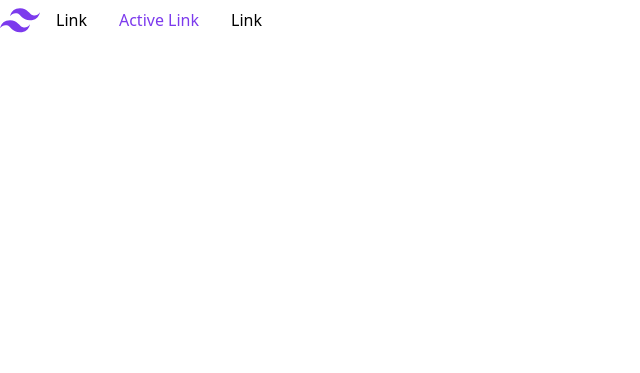
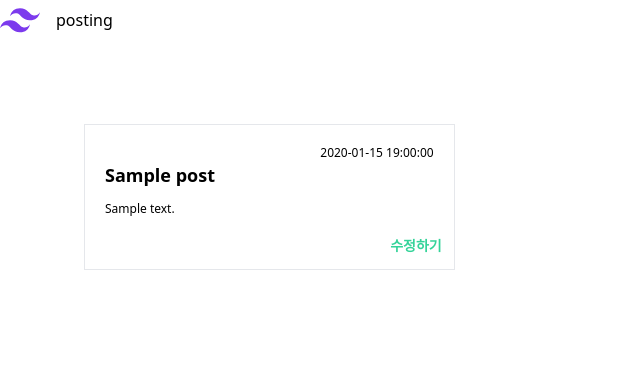
Before and after one commit to MJoon-Jung/WEB, a Laravel app: page /post in a window 1280 px wide. Shown: the top 373 px of the page, without its empty margins (0-640 px from the left). Run offline with Laravel 8, Linux system fonts and the light colour scheme; a user stored in the database is signed in; tables that the repository leaves empty hold one stand-in row (values such as "Sample post"); style sheets or scripts are compiled from the project's sources.

Commit message:
laravel post practice

```diff
--- a/laravel/post-app/app/Http/Controllers/PostsController.php
+++ b/laravel/post-app/app/Http/Controllers/PostsController.php
@@ -2,30 +2,45 @@
 
 namespace App\Http\Controllers;
 
+use App\Models\Post;
 use Illuminate\Http\Request;
+use Illuminate\Support\Facades\Auth;
 use Illuminate\Support\Facades\DB;
 
 class PostsController extends Controller
 {
-    public function mainScreen(){
-        return view('posts.index');
+    public function post(){
+
+        // $posts = Post::orderBy('created_at', 'desc')->get();
+        // $posts = Post::latest()->paginate(5);
+        // $posts = DB::table('posts')->orderBy('created_at')->simplePaginate(5);
+        $posts = Post::orderBy('created_at','desc')->simplePaginate(5);
+
+        return view('posts.index', ['posts'=>$posts]);
     }
-    public function creat() {
-        // dd('OK');
+    public function creatForm() {
         return view('posts.postForm');
     }
-    public function showPost() {
-        $post = DB::connection('mypost')->table('posts')->get('select * from posts');
-        return view('posts.showPost', ['posts' => $post]);
-    }
+    // public function modifyForm() {
+    //     return view('posts.postForm', );
+    // }
     public function store(Request $request) {
         // $request->input['title'];
         // $request->input['content'];
-        $name = $request->name;
         $title = $request->title;
         $content = $request->content;
 
-        // DB::insert('insert into posts (title, content) values (?, ?, ?)', [$title, $content]);
+        $request->validate([
+            'title' => 'required|min:3',
+            'content' => 'required'
+        ]);
 
+        $post = new Post();
+        $post->title=$title;
+        $post->content=$content;
+        $post->user_id=Auth::user()->id;
+        $post->save();
+
+        return redirect('/post');
     }
 }
--- a/laravel/post-app/config/app.php
+++ b/laravel/post-app/config/app.php
@@ -67,7 +67,7 @@ return [
     |
     */
 
-    'timezone' => 'UTC',
+    'timezone' => 'Asia/Seoul',
 
     /*
     |--------------------------------------------------------------------------
--- a/laravel/post-app/config/database.php
+++ b/laravel/post-app/config/database.php
@@ -58,17 +58,10 @@ return [
             'prefix_indexes' => true,
             'strict' => true,
             'engine' => null,
+            "timezone" => "+09:00",
             'options' => extension_loaded('pdo_mysql') ? array_filter([
                 PDO::MYSQL_ATTR_SSL_CA => env('MYSQL_ATTR_SSL_CA'),
             ]) : [],
-        ],
-        'mypost' => [
-            'driver' => 'mysql',
-            'host' => env('DB_HOST', ''),
-            'port' => env('DB_PORT', ''),
-            'database' => 'mypost',
-            'username' => env('DB_USERNAME', ''),
-            'password' => env('DB_PASSWORD', ''),
         ],
 
         'pgsql' => [
--- a/laravel/post-app/resources/views/posts/index.blade.php
+++ b/laravel/post-app/resources/views/posts/index.blade.php
@@ -17,15 +17,33 @@
         </a>
       <ul class="flex flex-col mt-4 -mx-4 pt-4 border-t md:flex-row md:items-center md:mx-0 md:mt-0 md:pt-0 md:mr-4 lg:mr-8 md:border-0">
         <li>
-            <a class="block px-4 py-1 md:p-2 lg:px-4" href="#" title="Link">Link</a>
-          </li>
-          <li>
-            <a class="block px-4 py-1 md:p-2 lg:px-4 text-purple-600" href="#" title="Active Link">Active Link</a>
-          </li>
-          <li>
-            <a class="block px-4 py-1 md:p-2 lg:px-4" href="/post/form" title="Link">Link</a>
+          <a href="/post/create" class="block px-4 py-1 md:p-2 lg:px-4" title="Link">posting</a>
         </li>
       </ul>
     </div>
+
+  <div class="p-16">
+    <div class="grid md:grid-cols-2 sm:grid-cols-1 lg:grid-cols-3 m-5 mb-10">
+
+      @foreach ($posts as $key => $post)
+        <div class="bg-white overflow-hidden hover:bg-green-100 border border-gray-200 p-3">
+          <div class="m-2 text-justify text-sm">
+              <p class="text-right text-xs">{{ $post->created_at }}</p>
+              <h2 class="font-bold text-lg h-2 mb-8">{{ $post->title }}</h2>
+              <p class="text-xs">
+                {{ $post->content }}
+              </p>
+          </div>
+          @if ($post->user_id === Auth::user()->id)
+            <div class="w-full text-right mt-4">
+              <a href="/post/modify" class="text-green-400 uppercase font-bold text-sm">수정하기</a>
+              {{-- <a href="{{route('profile', ['id' => 1])}}" class="text-green-400 uppercase font-bold text-sm">삭제하기</a> --}}
+            </div>
+          @endif
+        </div>
+      @endforeach
+    </div>
+    <div>{{ $posts -> links() }}</div>
+  </div>
 </body>
 </html>
--- a/laravel/post-app/routes/web.php
+++ b/laravel/post-app/routes/web.php
@@ -1,5 +1,6 @@
 <?php
 
+use App\Http\Controllers\PostsController;
 use Illuminate\Support\Facades\Route;
 
 /*
@@ -16,12 +17,12 @@ use Illuminate\Support\Facades\Route;
 Route::get('/', function () {
     return view('welcome');
 });
-Route::get('/post', function(){
-    return view('posts.index');
-});
-Route::get('/post/form', function(){
-    return view('posts.postForm');
-});
+
+Route::get('/post', [PostsController::class, 'post']);
+Route::get('/post/create', [PostsController::class, 'creatForm']);
+// Route::get('/post/modify', [PostsController::class, 'modifyForm']);
+Route::post('/post/store', [PostsController::class, 'store']);
+
 
 Route::get('/dashboard', function () {
     return view('dashboard');
```
Also changed, not shown: laravel/post-app/resources/views/posts/postForm.blade.php (+15 -12 lines), laravel/post-app/database/migrations/2021_06_30_070559_create_posts_table.php. Lines whose indentation alone changed are shown as unchanged.
